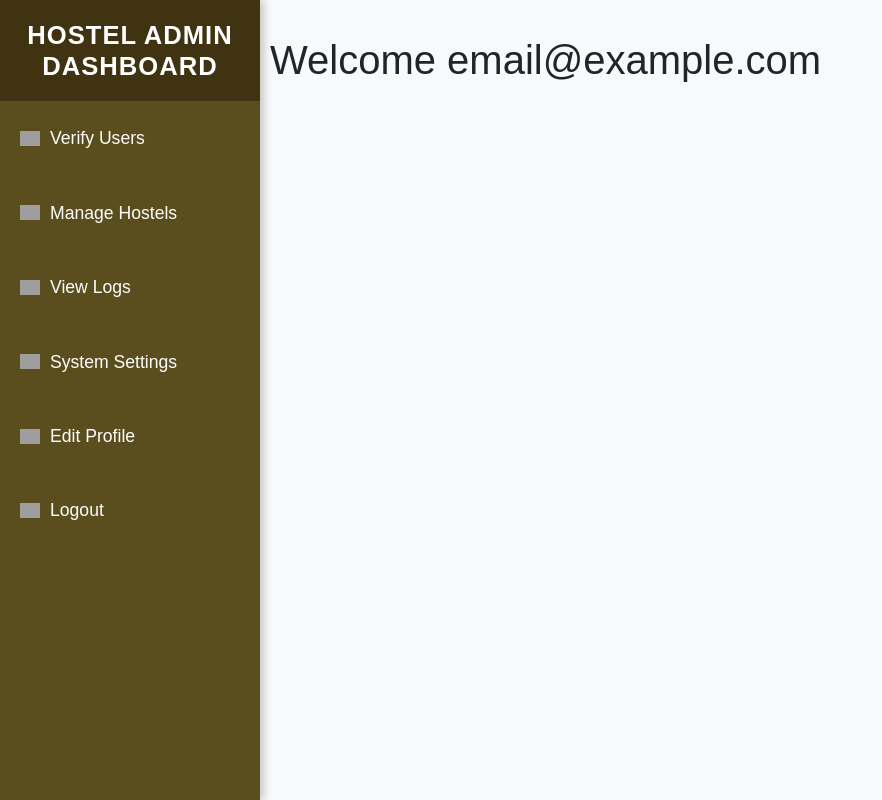
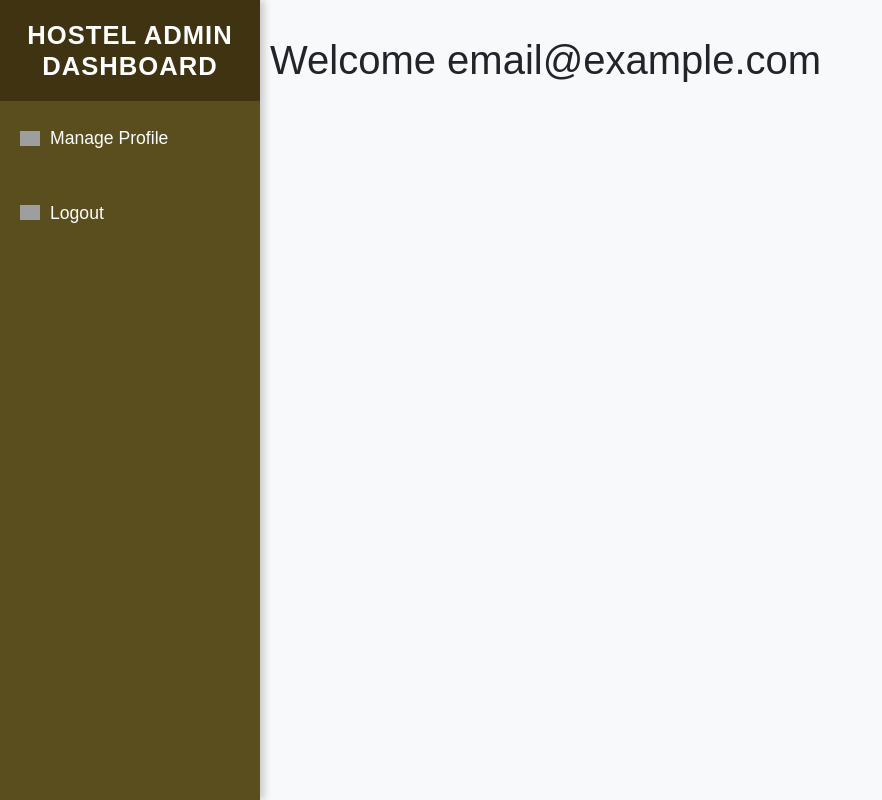
Before and after one commit to Suryadeep2004/DEP-G17, a Flask app: page /admin in a window 1280 px wide. Shown: the whole page, without its empty margins (0-882 px from the left). Run offline with Flask 2, Linux system fonts and the light colour scheme; the visitor is signed in with stand-in values (Sample User, id 1); grey boxes are pictures that could not be loaded.

Commit message:
Fixed some minor bugs

```diff
--- a/templates/admin/sidebar.html
+++ b/templates/admin/sidebar.html
@@ -62,20 +62,8 @@
 
 <div class="sidebar">
     <h3>Hostel Admin Dashboard</h3>
-    <a href="/admin_verify">
-        <img src="{{ url_for('static', filename='icons/verify_icon.png') }}" alt="Verify Icon">Verify Users
-    </a>
-    <a href="/manage_hostels">
-        <img src="{{ url_for('static', filename='icons/hostel_icon.png') }}" alt="Hostel Icon">Manage Hostels
-    </a>
-    <a href="/admin_logs">
-        <img src="{{ url_for('static', filename='icons/logs_icon.png') }}" alt="Logs Icon">View Logs
-    </a>
-    <a href="/system_settings">
-        <img src="{{ url_for('static', filename='icons/settings_icon.png') }}" alt="Settings Icon">System Settings
-    </a>
-    <a href="/admin_profile">
-        <img src="{{ url_for('static', filename='icons/profile_icon.png') }}" alt="Profile Icon">Edit Profile
+    <a href="/admin">
+        <img src="{{ url_for('static', filename='icons/profile_icon.png') }}" alt="Profile Icon">Manage Profile
     </a>
     <a href="/logout">
         <img src="{{ url_for('static', filename='icons/logout_icon.png') }}" alt="Logout Icon">Logout
```
Also changed, not shown: app/auth.py (+8 -6 lines), templates/caretaker/sidebar.html (+1 -13 lines), templates/faculty/sidebar.html (+1 -10 lines), templates/student/sidebar.html (+1 -13 lines).
